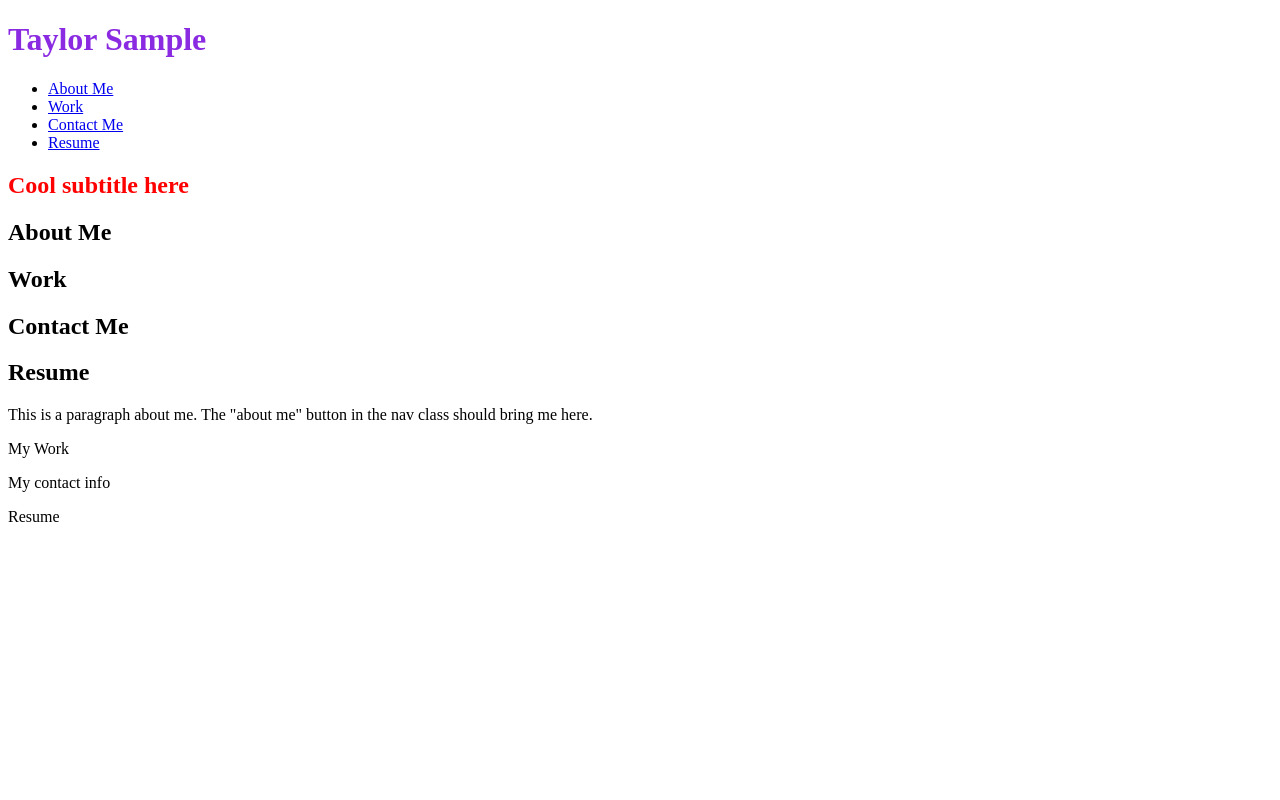
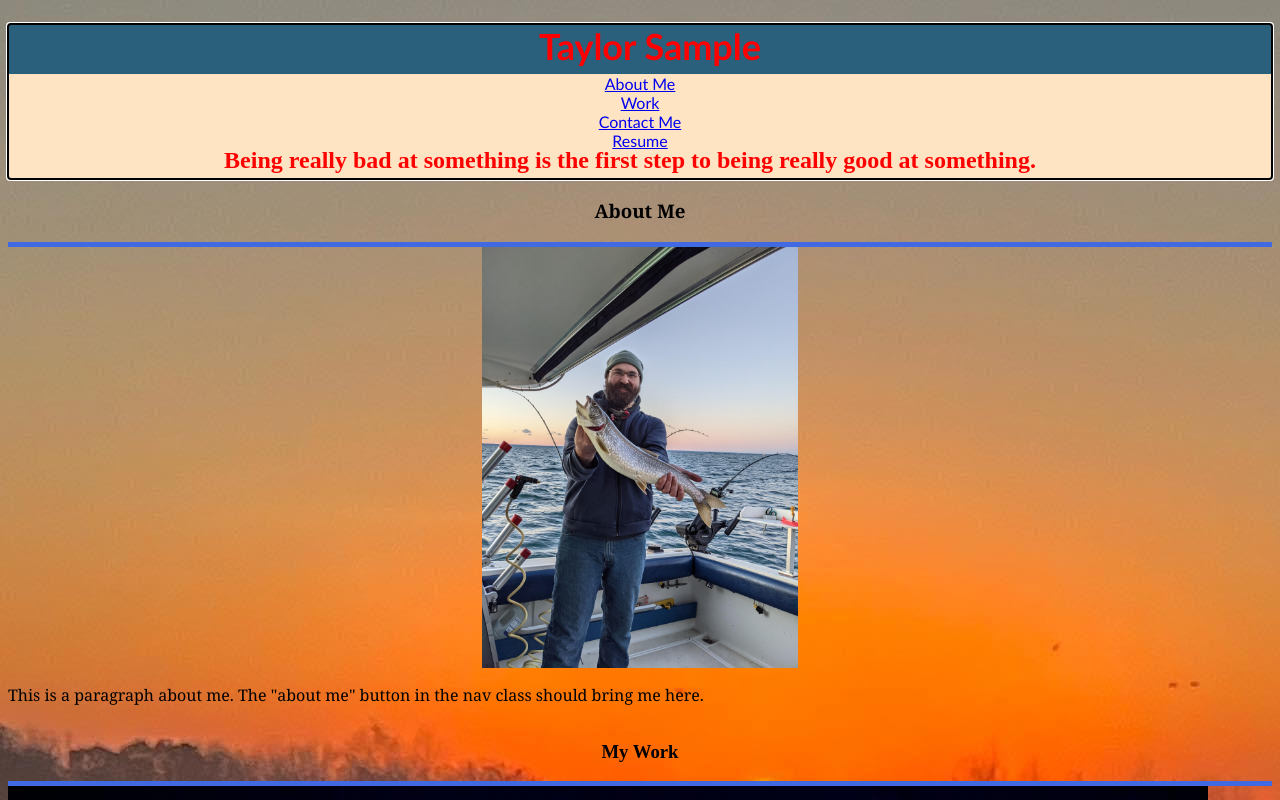
Before and after one commit to Taysa86/A-Profoundly-Professional-Portfolio, a plain HTML site: page index.html in a window 1280 px wide. Shown: the top 800 px of the page. Drawn offline with Linux system fonts and the light colour scheme.

Commit message:
added images, flex, and major styling changes

```diff
--- a/assets/css/style.css
+++ b/assets/css/style.css
@@ -1,19 +1,129 @@
+/*setting background for the entire body of image, courtesy of MDN web Docs*/
+.body {
+    background-image: url(../images/Minnesota_sunrise.jpg);
+    background-color: #c50a04;
 
+}
 
+/* css for overall header section */
 .header {
-    padding: 20px;
+    outline: auto;
+    height: 155px;
+    width: 100%;
+    background-color:bisque;
+}
+/* should contain classes "h1" and "nav" all on the same line */
+.Top-Bar {
+    display: inside;
+    height: 50px;
+    width: 100%;
+    line-height: normal;
     font-family: 'Trebuchet MS', 'Lucida Sans Unicode', 'Lucida Grande', 'Lucida Sans', Arial, sans-serif;
     background-color: #2a607c;
     color: #ffffff;
 }
+/* css for main header "title" */
+.h1 {
+    font-size: large ;
+    padding-left: 20px;
 
-.Name { color: blueviolet;
+    text-align: center;
+    height: 50px;
+    color: red;
     }
+/* links to page content */
+.Nav {
+    display: flex;
+   flex-direction: column;
+   text-align: center;
+   font-size: medium;
+    width: 100%;
+    color: black;
+    padding: fpx;
+}
 
-.Nav { color: black;
+
+/* sub-title */
+.Sub {
+    padding-top: 53px;
+    padding-right: 20px;
+    text-align: center;
+    color: red;
 
 }
 
-.Sub { color: red;
+/* main body; should contain sections for about me, work, contact me, and resume */
+.Content {
+    display: flex;
+    flex-flow: column;
+    align-content: flex-end;
 
 }
+
+/* about me section; h2 title should be on the left with a right side border and text to the right */
+.About {
+    width: 100%;
+    display: flex;
+    flex-flow: column;
+    text-align: justify;
+    font-family: Georgia, 'Times New Roman', Times, serif;
+}
+.fish-pic {
+    display: block;
+    margin-left: auto;
+    margin-right: auto;
+    width: 25%;
+}
+
+/* Work section; h2 title should be on the left with a right side border and boxed images/links to projects on the right */
+.Work {
+    display: ;
+    flex-flow: wrap;
+
+
+}
+
+.links {
+display: flex;
+flex: ;
+flex-flow: wrap ;
+}
+
+.first-challenge {
+    display:flex;
+    height: 2%;
+    width: 4%;
+
+}
+
+.futpro {
+
+}
+
+/* contact me section; h2 title should be on the left with a right side border and my contact info, underlined, on the right */
+.Contact {
+    display: flex;
+    flex-flow: column;
+    padding: 5px;
+
+}
+
+/* resume section; h2 title should be on the left with a right side border and an image/link to my resume on the right */
+.Resume {
+
+}
+
+/* CSS for the h2 titles in the four sections of content */
+.h3 {
+    border-bottom: 5px solid royalblue;
+    text-align: center;
+    padding-top: ;
+}
+.info {
+    display: flex;
+    flex-flow: wrap;
+    text-align: ;
+    width: 100%;
+    margin: 20px;
+    text-decoration-line: underline;
+}
--- a/index.html
+++ b/index.html
@@ -9,49 +9,36 @@
 
 </Head>
 
-<body>
+<body class="body">
     <header>
-        <div>
-            <div class="Name">
+        <div class="header">
+            <div class=Top-Bar>
+                <div class="h1">
                     <h1>Taylor Sample</h1>
                 </div>
 
                 <div class="Nav">
-                <ul>
-                    <li>
+
+                    <div>
                         <a href=#About>About Me</a>
-                    </li>
-                    <li>
+                    </div>
+                    <div>
                         <a href=#Work>Work</a>
-                    </li>
-                    <li>
+                    </div>
+                    <div>
                         <a href=#Contact>Contact Me</a>
-                    </li>
-                    <li>
+                    </div>
+                    <div>
                         <a href=#Resume>Resume</a>
-                    </li>
-                </ul>
+                    </div>
+                </div>
             </div>
 
             <div class="Sub">
-            <h2>Cool subtitle here</h2>
+                <h2>Being really bad at something is the first step to being really good at something.</h2>
             </div>
         </div>
     </header>
-
-    <div class="Sections">
-        <div>
-            <h2>About Me</h2>
-        </div>
-        <div>
-            <h2>Work</h2>
-        </div>
-        <div>
-            <h2>Contact Me</h2>
-        </div>
-         <div>
-            <h2>Resume</h2>
-        </div>
 
 
     </div>
@@ -61,28 +48,39 @@
         <main>
             <div>
                 <div id="About" class="About">
+                    <section class="h3">
+                        <h3>About Me</h3>
+                    </section>
+                    <section>
+                        <img class="fish-pic" src="./assets/images/Personal_pic.jpg" alt="Man holding lake trout"/>
                         <p>
                             This is a paragraph about me. The "about me" button in the nav class should bring me here.
                         </p>
+                    </sectiom>
                 </div>
             </div>
             <div>
                 <div id="Work" class="Work">
-                    My Work
+                    <section class="h3">
+                        <h3> My Work </h3>
+                    </section>
+                    <section class="links">
+                        <a class="futpro" href="https://taysa86.github.io/Project-1/"> <img src="./assets/images/Duluth_bridge.jpg" alt="lift bridge in duluth harbor illuminated at night"></a>
+                        <img class="futpro" src="./assets/images/coming_soon.jpg" alt="Coming soon">
+                        <img class="futpro" src="./assets/images/coming_soon.jpg" alt="Coming soon">
+                        <img class="futpro" src="./assets/images/coming_soon.jpg" alt="Coming soon">
+                        <img class="futpro" src="./assets/images/coming_soon.jpg" alt="Coming soon">
+                    </section>
                 </div>
             </div>
             <div>
                 <div id="Contact" class="Contact">
-                    <p>
-                        My contact info
-                    </p>
-                </div>
-            </div>
-            <div>
-                <div id="Resume" class="Resume">
-                    <p>
-                        Resume
-                    </p>
+                    <section class="h3">
+                        <h3>My contact info</h3>
+                    </section>
+                    <section class="info">
+                       <div> Phone: 555-555-5555 </p>  <p> Email: myemail@email.com</p>   <p> Github </p>
+                    </section>
                 </div>
             </div>
         </main>
```
Also changed, not shown: assets/images/Duluth_bridge.jpg (added), assets/images/Minnesota_sunrise.jpg (added), assets/images/Personal_pic.jpg (added), assets/images/coming_soon.jpg (added). Lines whose indentation alone changed are shown as unchanged.
